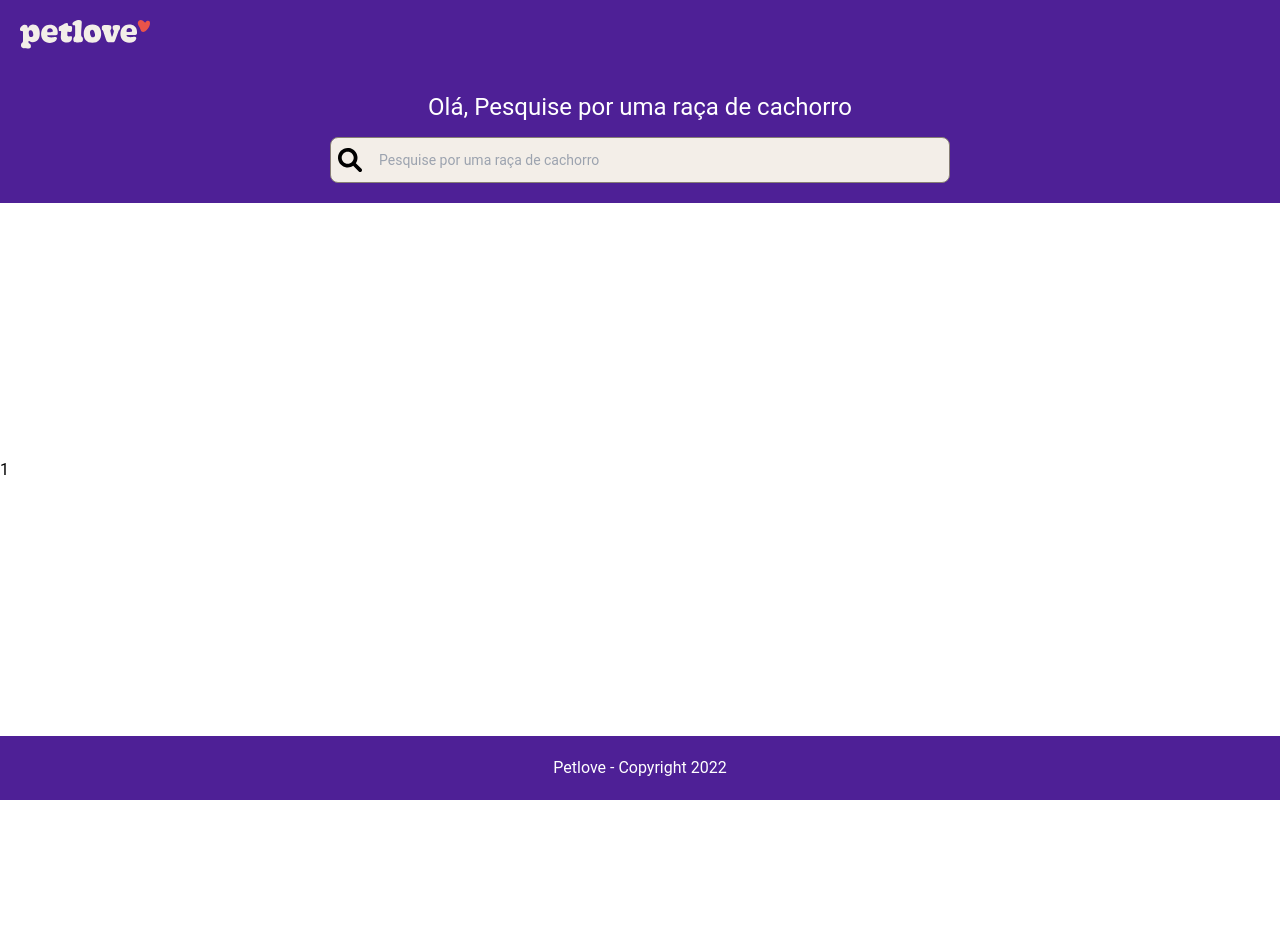
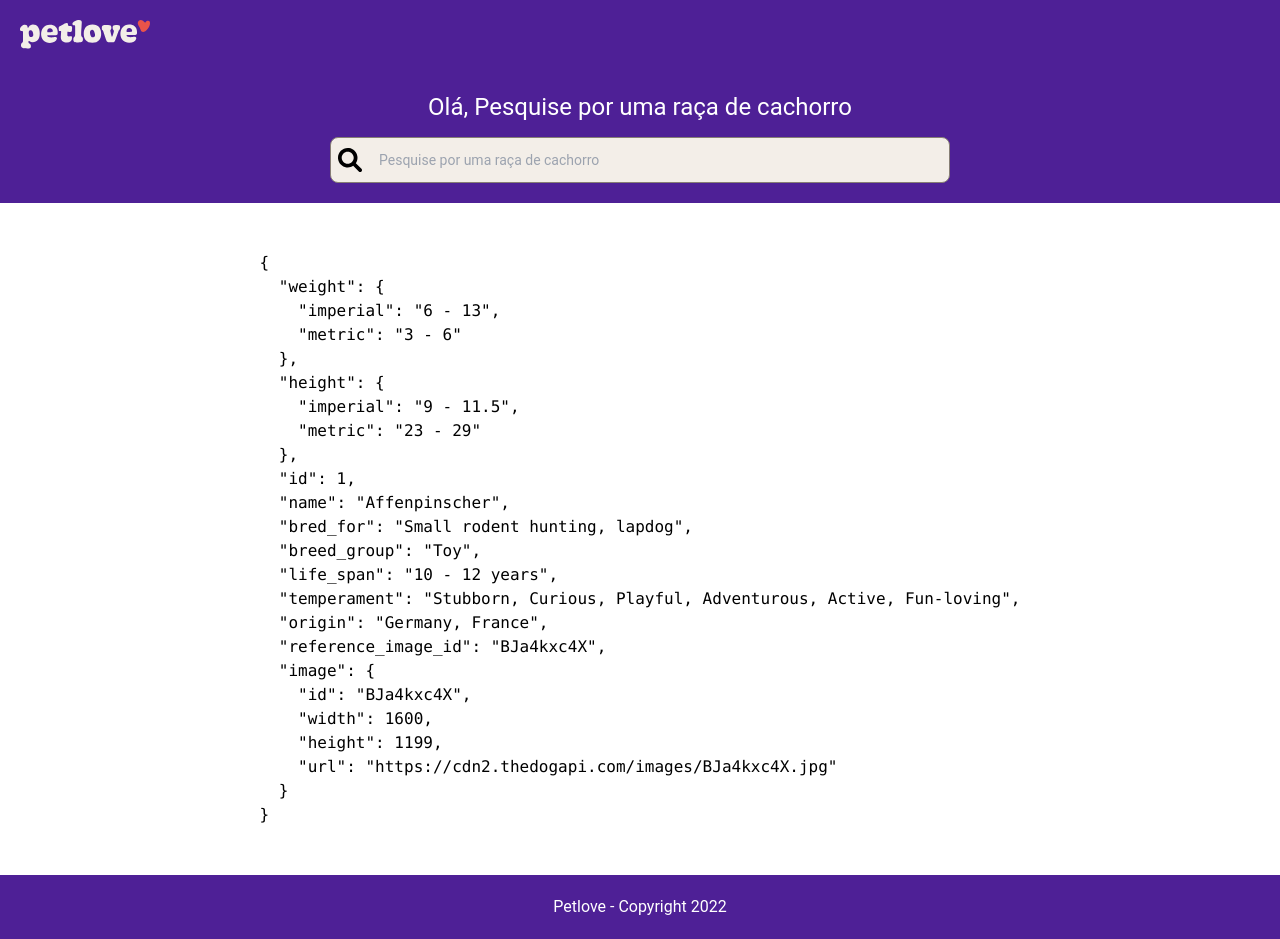
Before and after one commit to gabrielcaiana/petlove-talk-with-nuxt3, a Nuxt app: page /pets/1 in a window 1280 px wide. Before the commit the page ends 800 px from the top, so only its background shows below. Built offline with nearby package versions, Linux system fonts and the light colour scheme.

Commit message:
create spinner

```diff
--- a/components/AppFooter.vue
+++ b/components/AppFooter.vue
@@ -1,4 +1,4 @@
-<script setup lang="ts">
+<script setup>
 import { computed } from 'vue'
 const year = computed(() => new Date().getFullYear())
 </script>
--- a/components/AppGallery.vue
+++ b/components/AppGallery.vue
@@ -1,4 +1,4 @@
-<script setup lang="ts">
+<script setup>
 import breeds from '~/mocks/breed.json'
 </script>
 
--- a/components/AppSearch.vue
+++ b/components/AppSearch.vue
@@ -1,4 +1,4 @@
-<script setup lang="ts">
+<script setup>
   import { ref, computed, reactive } from 'vue'
   const search = ref(null)
   const results = reactive([])
--- /dev/null
+++ b/components/AppSpinner.vue
@@ -0,0 +1,9 @@
+<template>
+  <div role="status">
+    <svg aria-hidden="true" class="mr-2 w-10 h-10 text-gray-200 animate-spin  fill-primary-light" viewBox="0 0 100 101" fill="none" xmlns="http://www.w3.org/2000/svg">
+        <path d="M100 50.5908C100 78.2051 77.6142 100.591 50 100.591C22.3858 100.591 0 78.2051 0 50.5908C0 22.9766 22.3858 0.59082 50 0.59082C77.6142 0.59082 100 22.9766 100 50.5908ZM9.08144 50.5908C9.08144 73.1895 27.4013 91.5094 50 91.5094C72.5987 91.5094 90.9186 73.1895 90.9186 50.5908C90.9186 27.9921 72.5987 9.67226 50 9.67226C27.4013 9.67226 9.08144 27.9921 9.08144 50.5908Z" fill="currentColor"/>
+        <path d="M93.9676 39.0409C96.393 38.4038 97.8624 35.9116 97.0079 33.5539C95.2932 28.8227 92.871 24.3692 89.8167 20.348C85.8452 15.1192 80.8826 10.7238 75.2124 7.41289C69.5422 4.10194 63.2754 1.94025 56.7698 1.05124C51.7666 0.367541 46.6976 0.446843 41.7345 1.27873C39.2613 1.69328 37.813 4.19778 38.4501 6.62326C39.0873 9.04874 41.5694 10.4717 44.0505 10.1071C47.8511 9.54855 51.7191 9.52689 55.5402 10.0491C60.8642 10.7766 65.9928 12.5457 70.6331 15.2552C75.2735 17.9648 79.3347 21.5619 82.5849 25.841C84.9175 28.9121 86.7997 32.2913 88.1811 35.8758C89.083 38.2158 91.5421 39.6781 93.9676 39.0409Z" fill="currentFill"/>
+    </svg>
+    <span class="sr-only">Loading...</span>
+  </div>
+</template>
--- a/pages/404.vue
+++ b/pages/404.vue
@@ -1,4 +1,4 @@
-<script setup lang="ts">
+<script setup>
   useHead({
     title: '404'
   })
--- a/pages/pets/[slug].vue
+++ b/pages/pets/[slug].vue
@@ -1,15 +1,32 @@
-<script setup lang="ts">
-import { computed } from 'vue'
+<script setup>
+import breeds from '~/mocks/breed.json'
+import { computed, ref, onMounted } from 'vue'
 import { useRoute } from 'vue-router'
 
+const slug = computed(() => route.params.slug)
 const route = useRoute()
-const pet = computed(() => route.params.slug)
 
- useHead({
-    title: `${pet.value}`,
-  })
+useHead({
+  title: `${slug.value}`,
+})
+
+const delay = () => new Promise(resolve => setTimeout(resolve, 2000))
+
+let pet = ref(null)
+
+const fetchPet = async () => {
+  await delay()
+  pet.value = breeds.find(breed => breed.id === Number(slug.value))
+}
+
+onMounted(() => {
+  fetchPet()
+})
 </script>
 
 <template>
-  <h1>{{ pet }}</h1>
+ <div class="flex justify-center">
+    <AppSpinner v-if="!pet" />
+   <pre v-else>{{ pet }}</pre>
+ </div>
 </template>
```
